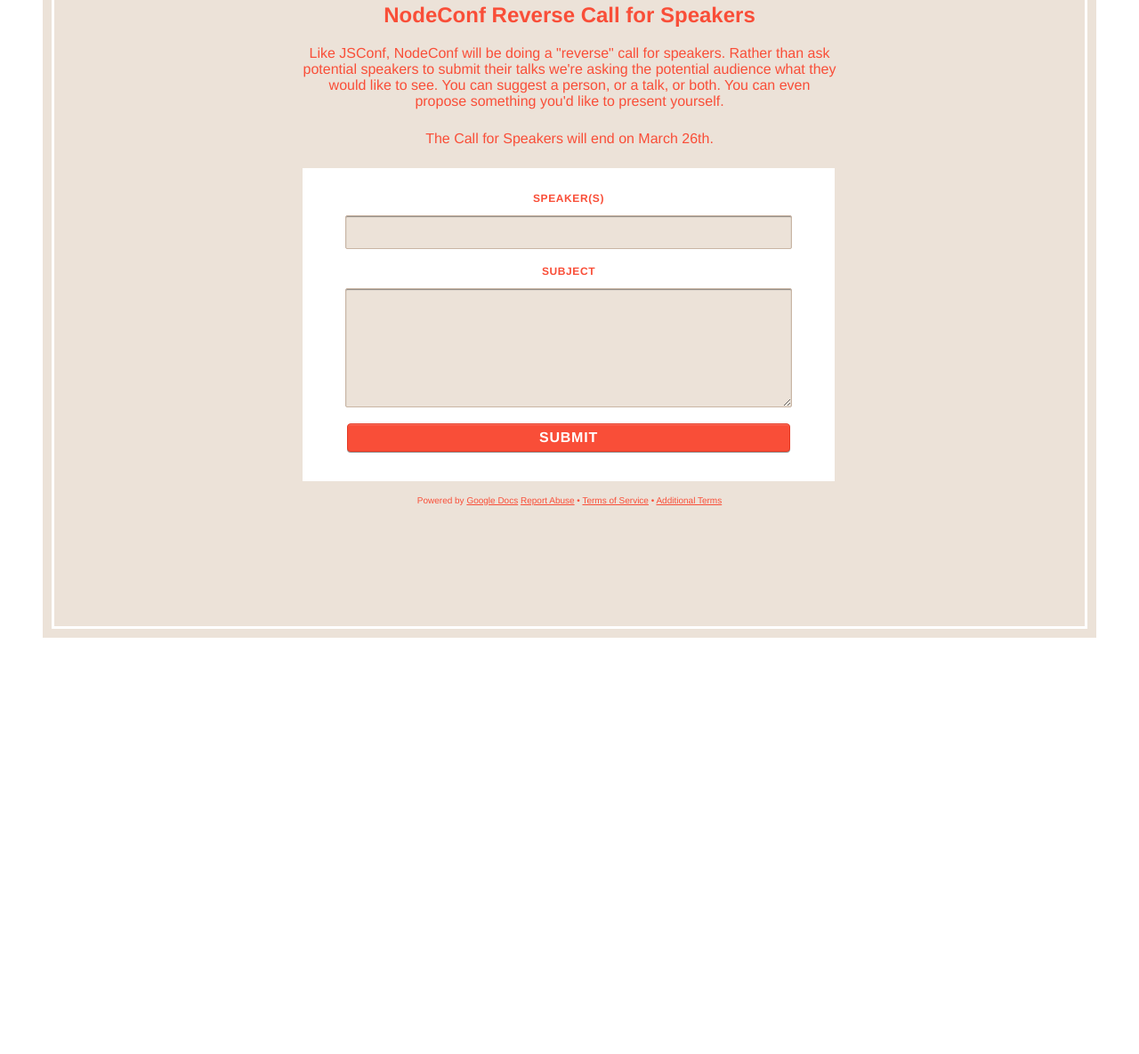
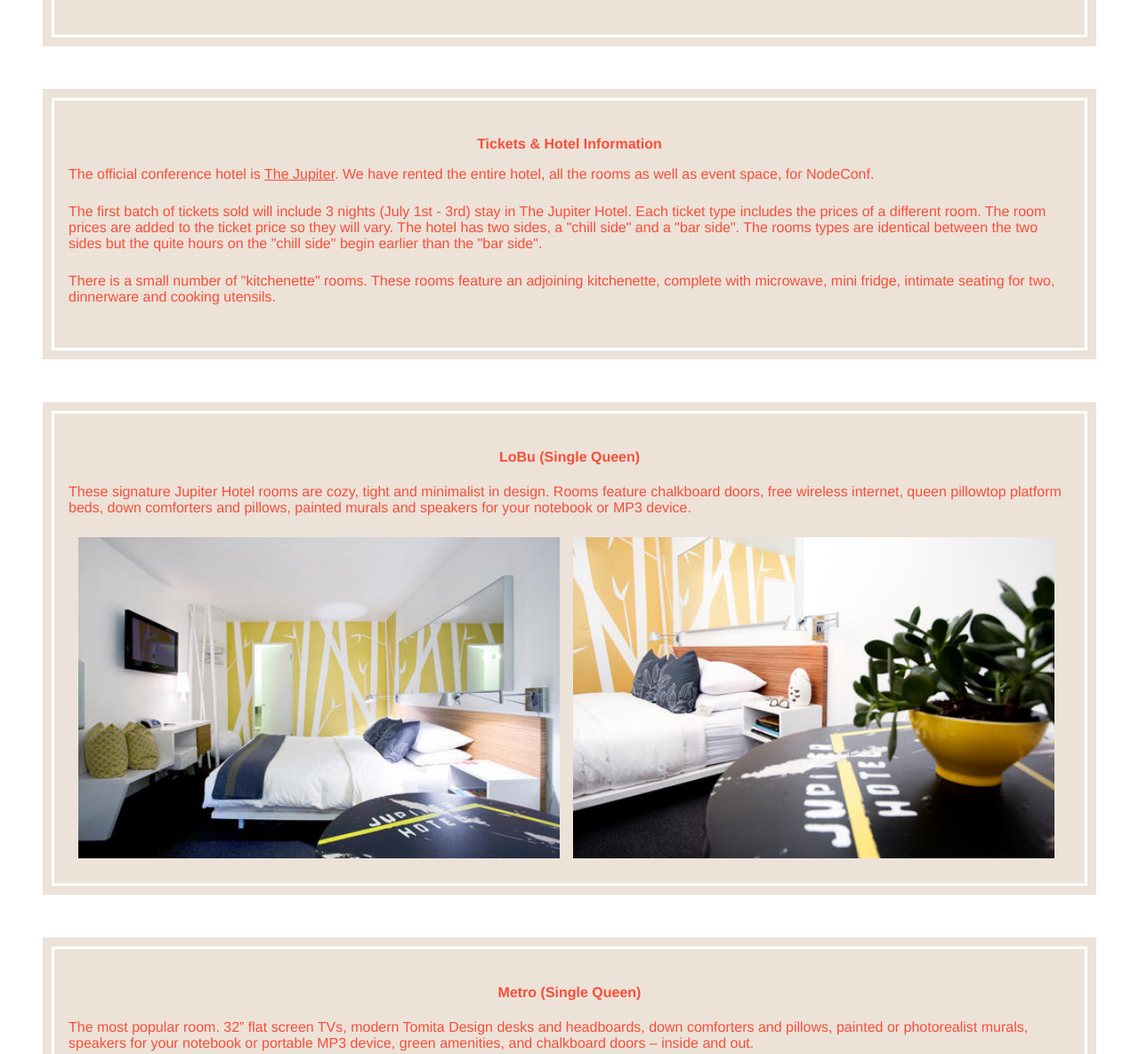
Before and after one commit to mikeal/nodeconf, a plain HTML site: page 2012/index.html in a window 1280 px wide. Shown: the part 432-1617 px from the top of the page at 89% size. Before the commit the page ends 1197 px from the top, so only its background shows below. Drawn offline with Linux system fonts and the light colour scheme.

Commit message:
Updates.

```diff
--- a/2012/index.html
+++ b/2012/index.html
@@ -32,6 +32,57 @@
     border: 3px solid #FFF;
     position: relative;
   }
+
+  .main-tickets {
+    background: #ECE2D8;
+    margin: 3em auto;
+    text-align: left;
+    overflow: hidden;
+  }
+  .inner-tickets {
+    margin: 10px;
+    padding: 2.5em 1em 1.5em 1em;
+    border: 3px solid #FFF;
+    position: relative;
+  }
+  .title-tickets {
+    text-align: center;
+  }
+
+  .main-room {
+    background: #ECE2D8;
+    margin: 3em auto;
+    text-align: left;
+    overflow: hidden;
+  }
+  .inner-room {
+    margin: 10px;
+    padding: 2.5em 1em 1.5em 1em;
+    border: 3px solid #FFF;
+    position: relative;
+  }
+  .title-room {
+    text-align:center;
+    padding-bottom:5px;
+  }
+
+  .main-spns {
+    background: #ECE2D8;
+    margin: 3em auto;
+    text-align: left;
+    overflow: hidden;
+  }
+  .inner-spns {
+    margin: 10px;
+    padding: 2.5em 1em 1.5em 1em;
+    border: 3px solid #FFF;
+    position: relative;
+  }
+  img.spns {
+    width:31%;
+    padding-left:1%;
+  }
+
   h1 {
     font-weight: bold;
     font-size: 3em;
@@ -171,6 +222,21 @@
     text-align: center;
   }
 
+  div.images {
+    width:100%;
+  }
+  div.images img {
+    width:48%;
+    padding-left:1%;
+    text-align:center;
+  }
+  div.images-center {
+    text-align:center;
+  }
+  div.images-center img {
+    padding-left:0%;
+  }
+
 </style>
 <script type="text/javascript">
 	var analyticsFileTypes = [''];
@@ -198,71 +264,66 @@
           <span class="rhomb"></span>
           <br />
           NodeConf 2012
-          <strong>Summer, Portland</strong>
+          <strong>July 2nd & 3rd, Portland</strong>
           <span class="rhomb"></span>
         </h1>
       </header>
+    </div>
+  </div>
 
+  <!-- <div class="main-spns">
+    <div class="inner-spns">
+      <div class="images-spns">
+        <img class="spns" src="images/Yammer.png"></img>
+        <img class="spns" src="images/nodejitsu-black.png"></img>
+        <img class="spns" src="images/joyent.png"></img>
+      </div>
+    </div>
+  </div> -->
 
-      <div id="cfp">
-        <div class="ss-form-container">
+  <div class="main-tickets">
+    <div class="inner-tickets">
+      <div class="title-tickets"><strong>Tickets & Hotel Information</strong></div>
 
-            <h2 class="ss-form-title" itemprop="name">NodeConf Reverse Call for Speakers</h2>
-            <p class="ss-form-desc ss-no-ignore-whitespace" itemprop="description">
-              Like JSConf, NodeConf will be doing a &quot;reverse&quot; call for speakers. Rather than ask potential speakers to submit their talks we&#39;re asking the potential audience what they would like to see. You can suggest a person, or a talk, or both. You can even propose something you&#39;d like to present yourself.
-            </p>
-            <p class="ss-form-desc ss-no-ignore-whitespace">The Call for Speakers will end on March 26th.</p>
+      <p>The official conference hotel is <a href="http://www.jupiterhotel.com/">The Jupiter</a>. We have rented the entire hotel, all the rooms as well as event space, for NodeConf.</p>
+      <p>The first batch of tickets sold will include 3 nights (July 1st - 3rd) stay in The Jupiter Hotel. Each ticket type includes the prices of a different room. The room prices are added to the ticket price so they will vary. The hotel has two sides, a "chill side" and a "bar side". The rooms types are identical between the two sides but the quite hours on the "chill side" begin earlier than the "bar side".</p>
+      <p>There is a small number of "kitchenette" rooms. These rooms feature an adjoining kitchenette, complete with microwave, mini fridge, intimate seating for two, dinnerware and cooking utensils.</p>
+    </div>
 
-          <div class="ss-form">
-            <form action="https://docs.google.com/spreadsheet/formResponse?formkey=dFA1VHRMUUJxNGhhR0RTZ1Q5MDlIZWc6MQ&amp;embedded=true&amp;ifq" method="POST" id="ss-form">
+  </div>
 
-              <br>
-              <div class="errorbox-good">
-                <div class="ss-item  ss-text">
-                  <div class="ss-form-entry">
-
-                    <label class="ss-q-title" for="entry_0">Speaker(s)</label>
-                    <label class="ss-q-help" for="entry_0"></label>
-                    <input type="text" name="entry.0.single" value="" class="ss-q-short input_text" id="entry_0"></div></div></div>
-                    <br>
-                    <div class="errorbox-good">
-                      <div class="ss-item  ss-paragraph-text">
-                        <div class="ss-form-entry">
-                          <label class="ss-q-title" for="entry_8">Subject</label>
-                          <label class="ss-q-help" for="entry_8"></label>
-                          <textarea name="entry.8.single" rows="5" cols="75" class="ss-q-long" id="entry_8"></textarea>
+  <div class="main-room">
+    <div class="inner-room">
+      <div class="title-room"><strong>LoBu (Single Queen)</strong></div>
+      <p>These signature Jupiter Hotel rooms are cozy, tight and minimalist in design. Rooms feature chalkboard doors, free wireless internet, queen pillowtop platform beds, down comforters and pillows, painted murals and speakers for your notebook or MP3 device.</p>
+      <div class="images">
+        <img src="images/lobu1.jpg"></img>
+        <img src="images/lobu.jpg"></img>
       </div>
     </div>
   </div>
-                    <br>
-                    <input type="hidden" name="pageNumber" value="0">
-                    <input type="hidden" name="backupCache" value="">
 
-                    <div class="ss-item ss-navigate">
-                      <div class="ss-form-entry">
-                        <input type="submit" name="submit" value="Submit" class="submit">
+  <div class="main-room">
+    <div class="inner-room">
+      <div class="title-room"><strong>Metro (Single Queen)</strong></div>
+      <p>The most popular room. 32” flat screen TVs, modern Tomita Design desks and headboards, down comforters and pillows, painted or photorealist murals, speakers for your notebook or portable MP3 device, green amenities, and chalkboard doors – inside and out.</p>
+      <div class="images">
+        <img src="images/metro2.jpg"></img>
+        <img src="images/marilyn_metro.jpg"></img>
       </div>
     </div>
-                  </form>
   </div>
-                <div class="ss-footer">
-                  <div class="ss-attribution"></div>
-                  <div class="ss-legal">
-                    <span class="ss-powered-by">Powered by <a href="http://docs.google.com">Google Docs</a></span>
-                    <span class="ss-terms">
-                      <a href="https://docs.google.com/spreadsheet/reportabuse?formkey=dFA1VHRMUUJxNGhhR0RTZ1Q5MDlIZWc6MQ&amp;source=https%253A%252F%252Fdocs.google.com%252Fspreadsheet%252Fembeddedform%253Fformkey%253DdFA1VHRMUUJxNGhhR0RTZ1Q5MDlIZWc6MQ">Report Abuse</a>
-                      &bull;
-                      <a href="http://www.google.com/accounts/TOS">Terms of Service</a>
-                      &bull;
-                      <a href="http://www.google.com/google-d-s/terms.html">Additional Terms</a>
-                    </span>
+
+  <div class="main-room">
+    <div class="inner-room">
+      <div class="title-room"><strong>Deuce (Double Queen)</strong></div>
+      <p>Double your sleeping pleasure in this spacious room with two pillowtop queen beds, down comforters and pillows, free wireless internet, 32” flat screen TVs, modern Tomita Design desks, green amenities, and chalkboard doors.</p>
+      <div class="images-center">
+        <img src="images/moscaGreenDeuce.jpg" ></img>
       </div>
     </div>
   </div>
 
 
-
-    </div>
-  </div>
 </body>
 </html>
```
Also changed, not shown: 2012/images/Yammer.png (added), 2012/images/deuce3.jpeg (added), 2012/images/joyent.png (added), 2012/images/kitchenette.jpg (added), 2012/images/lobu.jpg (added), 2012/images/lobu1.jpg (added), 2012/images/marilyn_metro.jpg (added), 2012/images/metro.jpeg (added), 2012/images/metro2.jpg (added), 2012/images/moscaGreenDeuce.jpg (added), 2012/images/nodejitsu-black.png (added), 2012/images/nodejitsu.png (added). Lines whose indentation alone changed are shown as unchanged.
